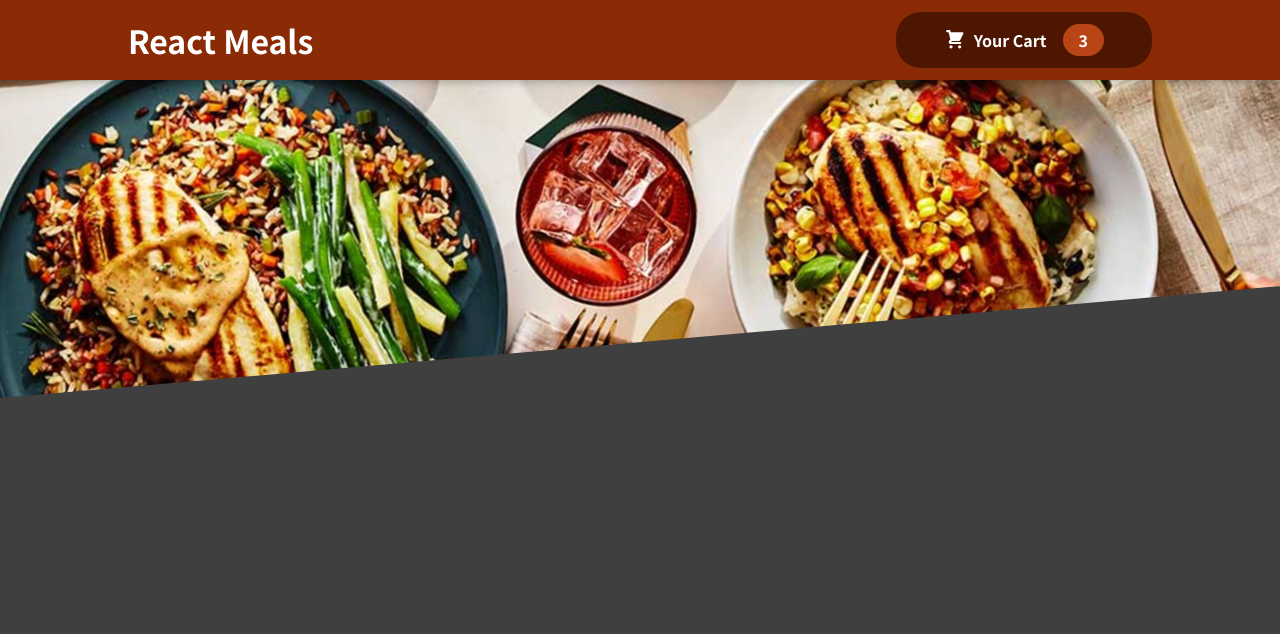
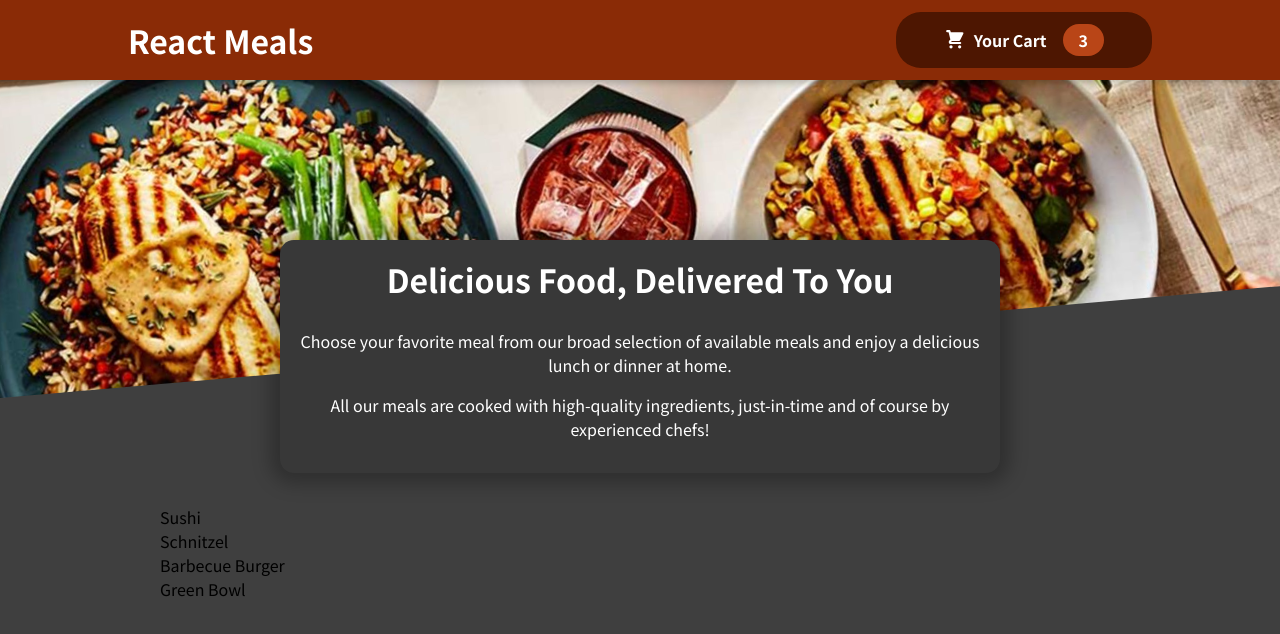
Before and after one commit to HennadiiZ/11ReactMeals, a React (Create React App) app: page / in a window 1280 px wide. Shown: the top 634 px of the page. Built offline with nearby package versions, Linux system fonts and the light colour scheme.

Commit message:
135 Adding a _Meals_ Component

```diff
--- a/src/App.js
+++ b/src/App.js
@@ -1,10 +1,14 @@
 import React from 'react';
 import Header from './components/Layout/Header';
+import Meals from './components/Meals/Meals';
 
 function App() {
   return (
     <React.Fragment>
-      <Header></Header>
+      <Header />
+      <main>
+        <Meals />
+      </main>
     </React.Fragment>
   );
 }
--- /dev/null
+++ b/src/components/Meals/AvailableMeals.js
@@ -0,0 +1,43 @@
+import classes from './AvailableMeals.module.css';
+
+const DUMMY_MEALS = [
+  {
+    id: 'm1',
+    name: 'Sushi',
+    description: 'Finest fish and veggies',
+    price: 22.99,
+  },
+  {
+    id: 'm2',
+    name: 'Schnitzel',
+    description: 'A german specialty!',
+    price: 16.5,
+  },
+  {
+    id: 'm3',
+    name: 'Barbecue Burger',
+    description: 'American, raw, meaty',
+    price: 12.99,
+  },
+  {
+    id: 'm4',
+    name: 'Green Bowl',
+    description: 'Healthy...and green...',
+    price: 18.99,
+  },
+];
+
+const AvailableMeals = () => {
+  const mealsList = DUMMY_MEALS.map(meal => <li key={meal.id}>{meal.name}</li>);
+
+  return  <section className={classes.meals}>
+    <ul>
+      {/* {DUMMY_MEALS.map((item) => {
+        return<li>{meal.name}</li>
+      })} */}
+      { mealsList }
+    </ul>
+  </section>
+};
+
+export default AvailableMeals;
--- /dev/null
+++ b/src/components/Meals/AvailableMeals.module.css
@@ -0,0 +1,24 @@
+.meals {
+  max-width: 60rem;
+  width: 90%;
+  margin: 2rem auto;
+  animation: meals-appear 1s ease-out forwards;
+}
+
+.meals ul {
+  list-style: none;
+  margin: 0;
+  padding: 0;
+}
+
+@keyframes meals-appear {
+  from {
+    opacity: 0;
+    transform: translateY(3rem);
+  }
+
+  to {
+    opacity: 1;
+    transform: translateY(0);
+  }
+}
--- /dev/null
+++ b/src/components/Meals/MealSummary.js
@@ -0,0 +1,19 @@
+import classes from './MealsSummary.module.css';
+
+const MealsSummary = () => {
+  return (
+    <section className={classes.summary}>
+      <h2>Delicious Food, Delivered To You</h2>
+      <p>
+        Choose your favorite meal from our broad selection of available meals
+        and enjoy a delicious lunch or dinner at home.
+      </p>
+      <p>
+        All our meals are cooked with high-quality ingredients, just-in-time and
+        of course by experienced chefs!
+      </p>
+    </section>
+  );
+};
+
+export default MealsSummary;
--- /dev/null
+++ b/src/components/Meals/Meals.js
@@ -0,0 +1,14 @@
+import { Fragment } from 'react';
+import MealsSummary from './MealSummary';
+import AvailableMeals from './AvailableMeals';
+
+const Meals = () => {
+  return (
+    <>
+      <MealsSummary></MealsSummary>
+      <AvailableMeals></AvailableMeals>
+    </>
+    )
+};
+
+export default Meals;
--- /dev/null
+++ b/src/components/Meals/MealsSummary.module.css
@@ -0,0 +1,18 @@
+.summary {
+  text-align: center;
+  max-width: 45rem;
+  width: 90%;
+  margin: auto;
+  margin-top: -10rem;
+  position: relative;
+  background-color: #383838;
+  color: white;
+  border-radius: 14px;
+  padding: 1rem;
+  box-shadow: 0 1px 18px 10px rgba(0, 0, 0, 0.25);
+}
+
+.summary h2 {
+  font-size: 2rem;
+  margin-top: 0;
+}
--- a/src/index.js
+++ b/src/index.js
@@ -10,3 +10,5 @@
 // 133 Adding a _Header_ Component
 
 // 134 Adding the _Cart_ Button Component
+
+// 135 Adding a _Meals_ Component
```
Also changed, not shown: 1 other file (tests, documents, lock files or other folders).
